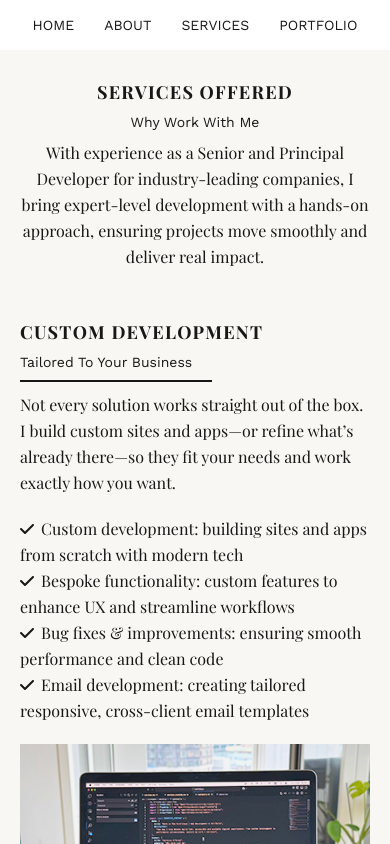
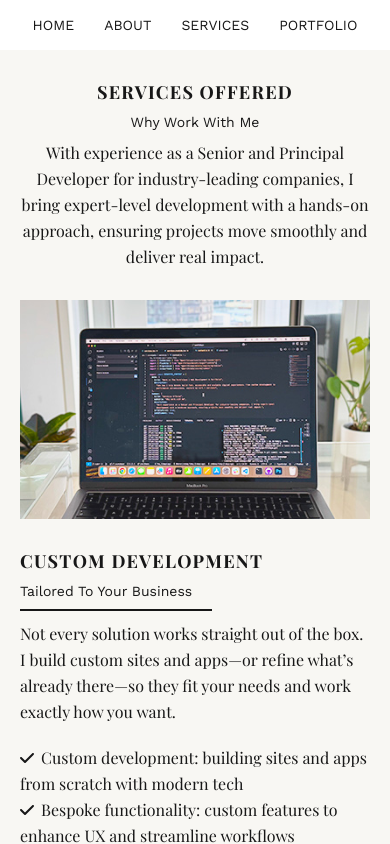
Before and after one commit to lindsayfoley/portfoleyo, a Next.js app: page /services in a window 390 px wide. Shown: the top 844 px of the page. Built offline with nearby package versions, Linux system fonts and the light colour scheme; a web font is replaced by a local one.

Commit message:
adjusting styles on mobile

```diff
--- a/src/components/twoColumnLayout/twoColumnLayout.module.css
+++ b/src/components/twoColumnLayout/twoColumnLayout.module.css
@@ -2,7 +2,7 @@
     display: flex;
     flex-direction: column;
     margin: 0 auto;
-    padding: 30px 20px;
+    padding: 0 20px;
 }
 
 .noTopPadding {
@@ -15,6 +15,7 @@
 
 .copy {
     text-align: left;
+    order: 2;
 }
 
 .paragraphSection:before {
@@ -33,6 +34,10 @@
     margin-bottom: 20px;
 }
 
+.imageContainer {
+    order: 1;
+}
+
 .image {
     width: 100%;
 }
@@ -42,6 +47,7 @@
         flex-direction: row;
         max-width: 1100px;
         align-items: center;
+        padding-bottom: 30px;
     }
 
     .container:not(.noTopPadding) {
```
